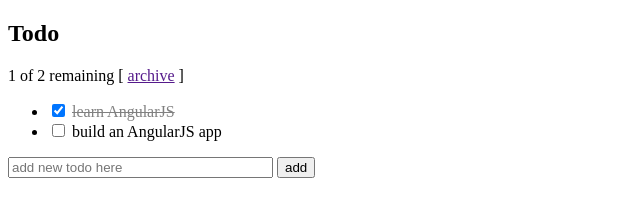
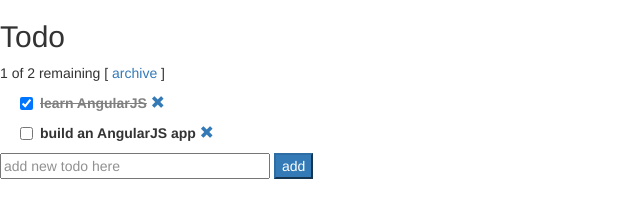
Before and after one commit to sindhuprasad/angular-todo, a plain HTML site: page index.html in a window 1280 px wide. Shown: the whole page, without its empty margins (0-640 px from the left). Drawn offline with nearby package versions, Linux system fonts and the light colour scheme.

Commit message:
added delete feature

```diff
--- a/index.html
+++ b/index.html
@@ -3,6 +3,8 @@
 
   <head>
     <script src="https://ajax.googleapis.com/ajax/libs/angularjs/1.6.9/angular.min.js"></script>
+    <link rel="stylesheet" href="https://www.w3schools.com/w3css/4/w3.css">
+<link rel="stylesheet" href="https://maxcdn.bootstrapcdn.com/bootstrap/3.3.6/css/bootstrap.min.css">
     <script src="todo.js"></script>
     <link rel="stylesheet" href="todo.css">
   </head>
@@ -15,8 +17,10 @@
       <ul class="unstyled">
         <li ng-repeat="todo in todoList.todos">
           <label class="checkbox">
+
             <input type="checkbox" ng-model="todo.done">
             <span class="done-{{todo.done}}">{{todo.text}}</span>
+            <a class="glyphicon glyphicon-remove" ng-click="todoList.delete($index)"></a>
           </label>
         </li>
       </ul>
--- a/todo.js
+++ b/todo.js
@@ -26,4 +26,10 @@ angular.module('todoApp', [])
         if (!todo.done) todoList.todos.push(todo);
       });
     };
+
+    todoList.delete = function(index) {
+      if (index > -1) {
+      todoList.todos.splice(index, 1);
+}
+    }
   });
```
